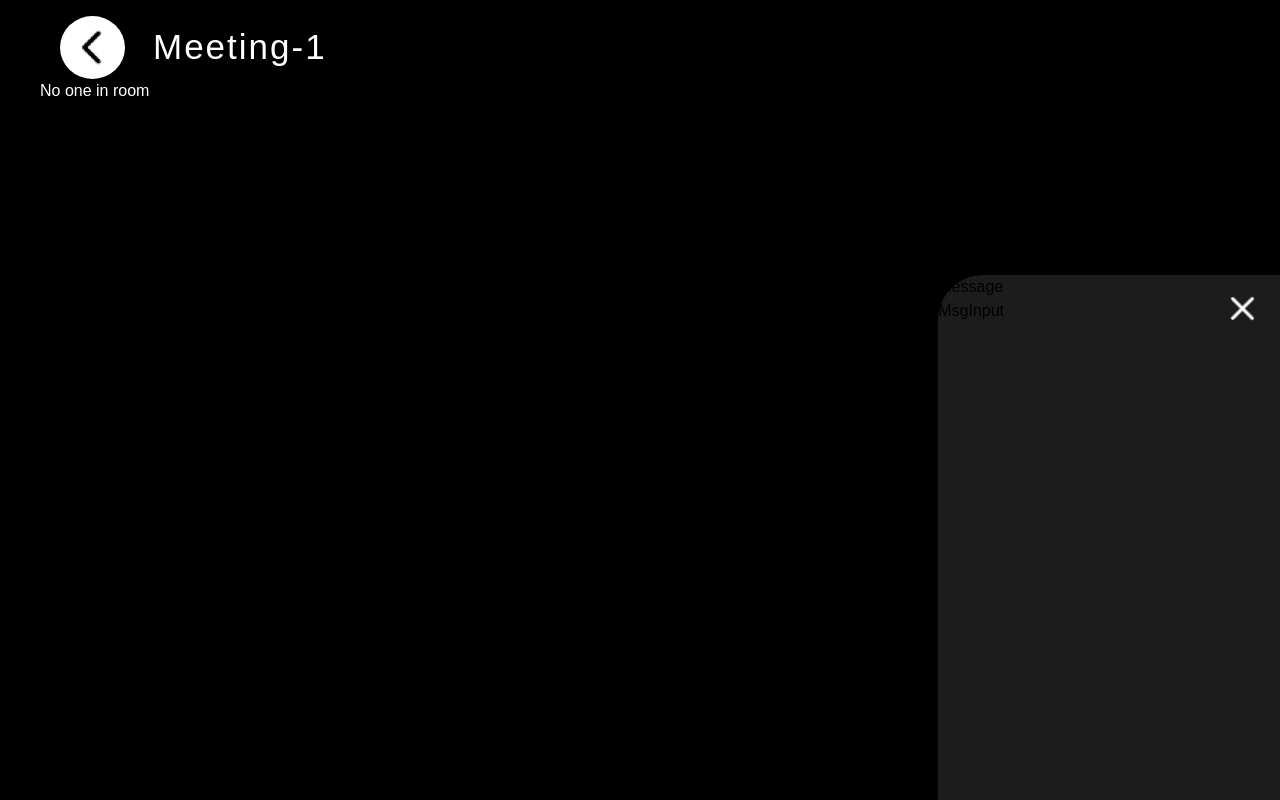
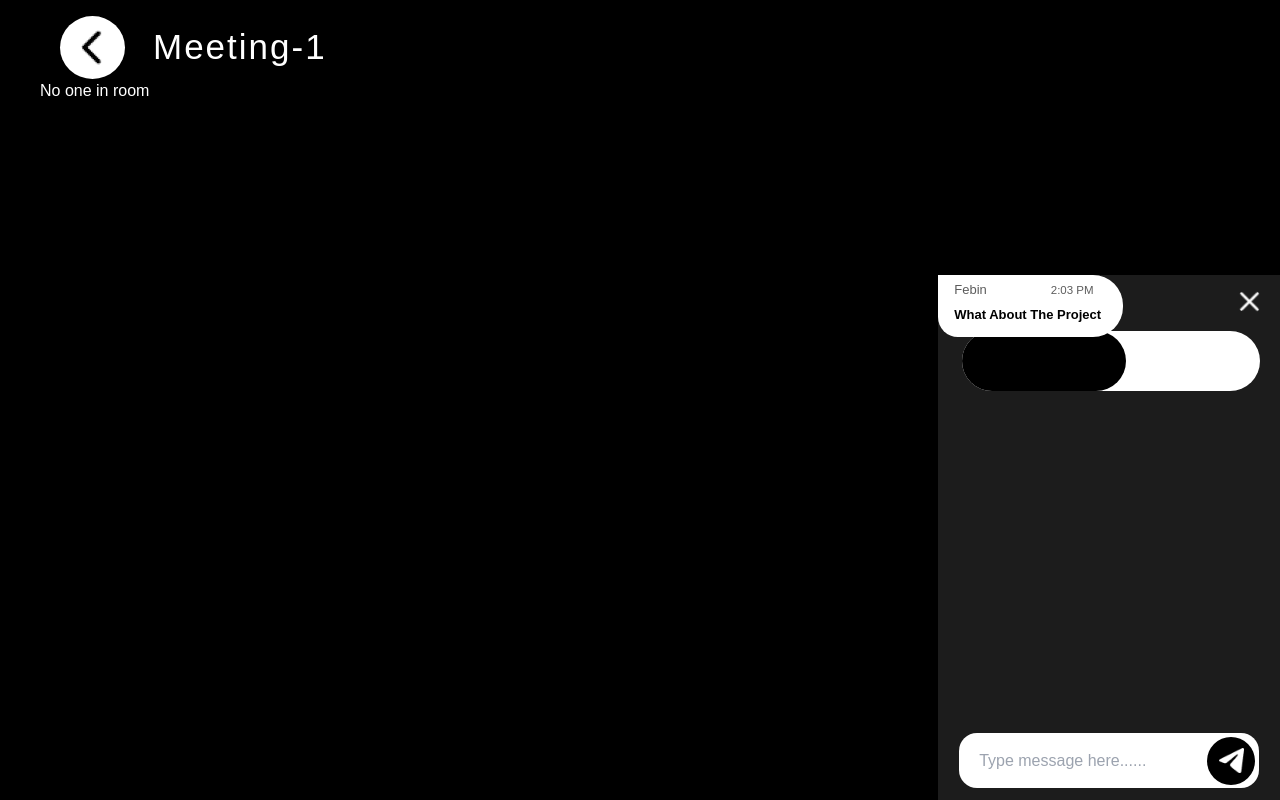
Before and after one commit to Febin-Joseph/zoomify, a React (Create React App) app in the folder client/: page /room/1 in a window 1280 px wide. Built offline with nearby package versions, Linux system fonts and the light colour scheme; no server answers.

Commit message:
contributed to chat screen

```diff
--- a/client/src/components/chat/ChatNav.jsx
+++ b/client/src/components/chat/ChatNav.jsx
@@ -3,8 +3,10 @@ import React from 'react'
 const ChatNav = () => {
   return (
     <div>
-      <div>
+      <div className='top-14 justify-center left-6 absolute w-[87%] h-[60px] bg-white rounded-[50px]'>
+        <div className='w-[55%] bg-black h-[100%] rounded-[50px] right-0'>
 
+        </div>
       </div>
     </div>
   )
--- a/client/src/components/chat/Message.jsx
+++ b/client/src/components/chat/Message.jsx
@@ -2,7 +2,21 @@ import React from 'react'
 
 const Message = () => {
   return (
-    <div>Message</div>
+    <div className='absolute'>
+      <div className='w-[185px] h-[62px] bg-white rounded-r-[30px] rounded-b-[20px] pl-4 pt-[2px]'>
+        <label
+          htmlFor="name"
+          className='text-[13px] text-[#5C5C5C]'
+        >Febin</label>
+
+        <label
+          htmlFor="Date"
+          className='text-[11.5px] pl-16 text-[#5C5C5C]'
+        >2:03 PM</label>
+
+        <p className='text-[13px] mt-1 text-black font-semibold'>What About The Project</p>
+      </div>
+    </div>
   )
 }
 
--- a/client/src/components/chat/MsgInput.jsx
+++ b/client/src/components/chat/MsgInput.jsx
@@ -1,9 +1,20 @@
-import React from 'react'
+import React from 'react';
+import { send } from '../../constants/icons';
 
 const MsgInput = () => {
   return (
-    <div>MsgInput</div>
-  )
-}
+    <div className='absolute bottom-0 mb-3'>
+      <div className='flex relative'>
+        <input
+          placeholder='Type message here......'
+          className='w-[300px] min-h-[55px] bg-white rounded-[18px] pl-5 pr-14 resize-non'
+        />
+        <div className='bg-black w-12 h-12 rounded-[50%] absolute right-1 top-0 bottom-0 m-auto flex items-center justify-center'>
+          <img src={send} alt="send Msg" className='w-[25px]' />
+        </div>
+      </div>
+    </div>
+  );
+};
 
-export default MsgInput
+export default MsgInput;
--- a/client/src/constants/icons.js
+++ b/client/src/constants/icons.js
@@ -13,6 +13,7 @@ import premium from "../assets/icons/premium.png";
 import round from "../assets/icons/round.png";
 import zoomifyLogo from "../assets/icons/zoomifyLogo.png";
 import closeBtn from "../assets/icons/closeBtn.png";
+import send from "../assets/icons/send.png"
 
 //IMAGES
 import profile from "../assets/images/profile.png"
@@ -33,4 +34,5 @@ export {
     zoomifyLogo,
     profile,
     closeBtn,
+    send
 }
--- a/client/src/pages/videoCall/chat/Chat.jsx
+++ b/client/src/pages/videoCall/chat/Chat.jsx
@@ -5,16 +5,20 @@ import { ChatNav, Message, MsgInput } from '../../../components'
 const Chat = () => {
     return (
         <div>
-            <div className='fixed bottom-0 right-0 lg:h-[41vw] rounded-tl-[45px]
+            <div className='fixed  bottom-0 right-0 lg:h-[41vw] rounded-tl-[45px]
                   lg:w-[26.7vw] bg-[#2B2B2BA6]'>
                 <img
                     src={closeBtn}
                     alt="close"
-                    className='absolute -top-4 -right-3 p-3'
+                    className='absolute -top-4 -right-3 p-3 w-[85px]'
                 />
-                <ChatNav />
+                <div className='top-14 flex justify-center items-center'>
+                    <ChatNav />
+                </div>
                 <Message />
+                <div className="flex justify-center items-center">
                 <MsgInput />
+                </div>
             </div>
         </div>
     )
--- a/client/src/utils/SocketProvider.jsx
+++ b/client/src/utils/SocketProvider.jsx
@@ -9,7 +9,7 @@ export const useSocket = () => {
 }
 
 export const SocketProvider = (props) => {
-    const socket = useMemo(() => io('https://zoomify-backend.vercel.app'), [])
+    const socket = useMemo(() => io('http://localhost:4000'), [])
 
     return (
         <SocketContext.Provider value={socket}>
```
Also changed, not shown: client/src/assets/icons/send.png (added).
